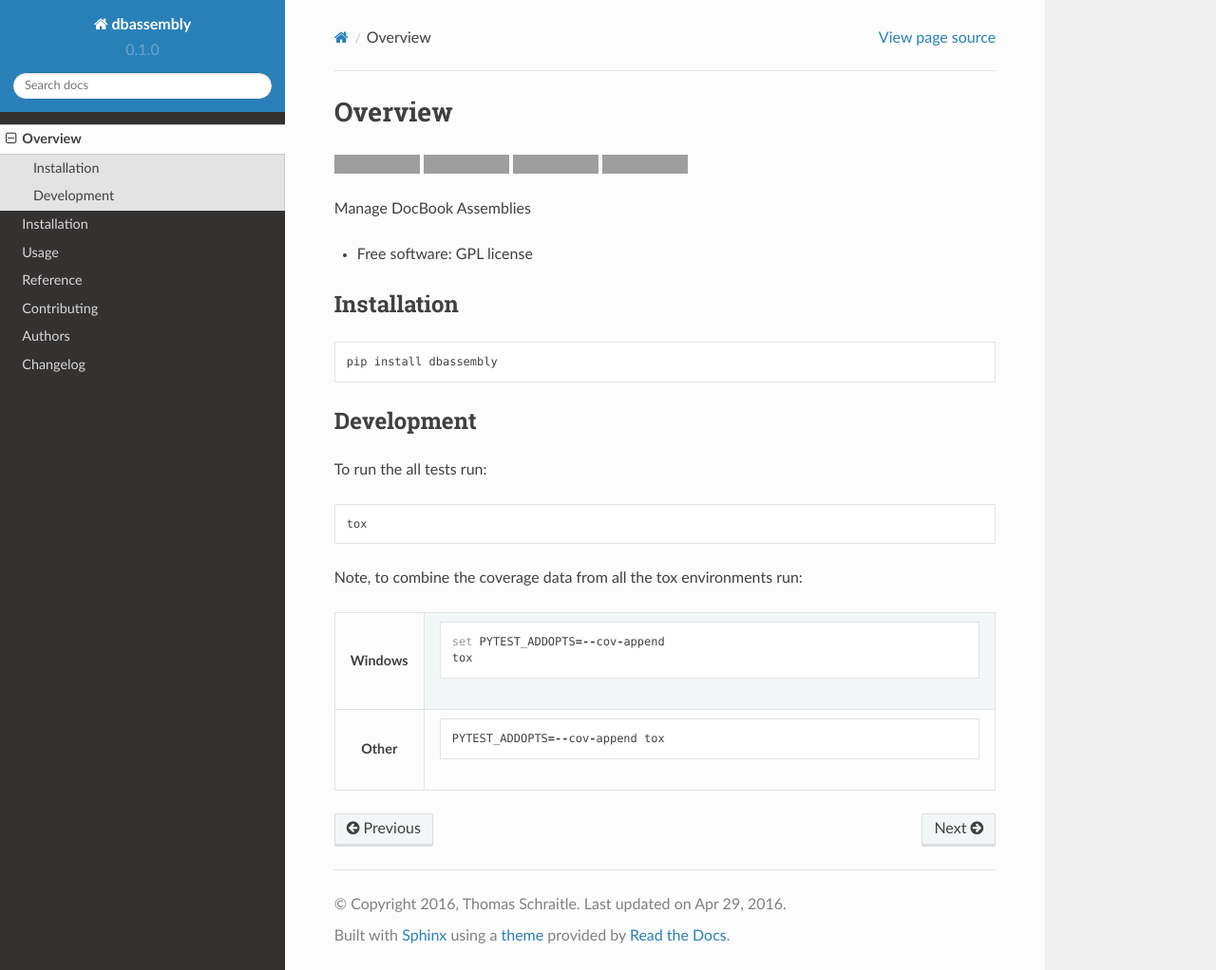
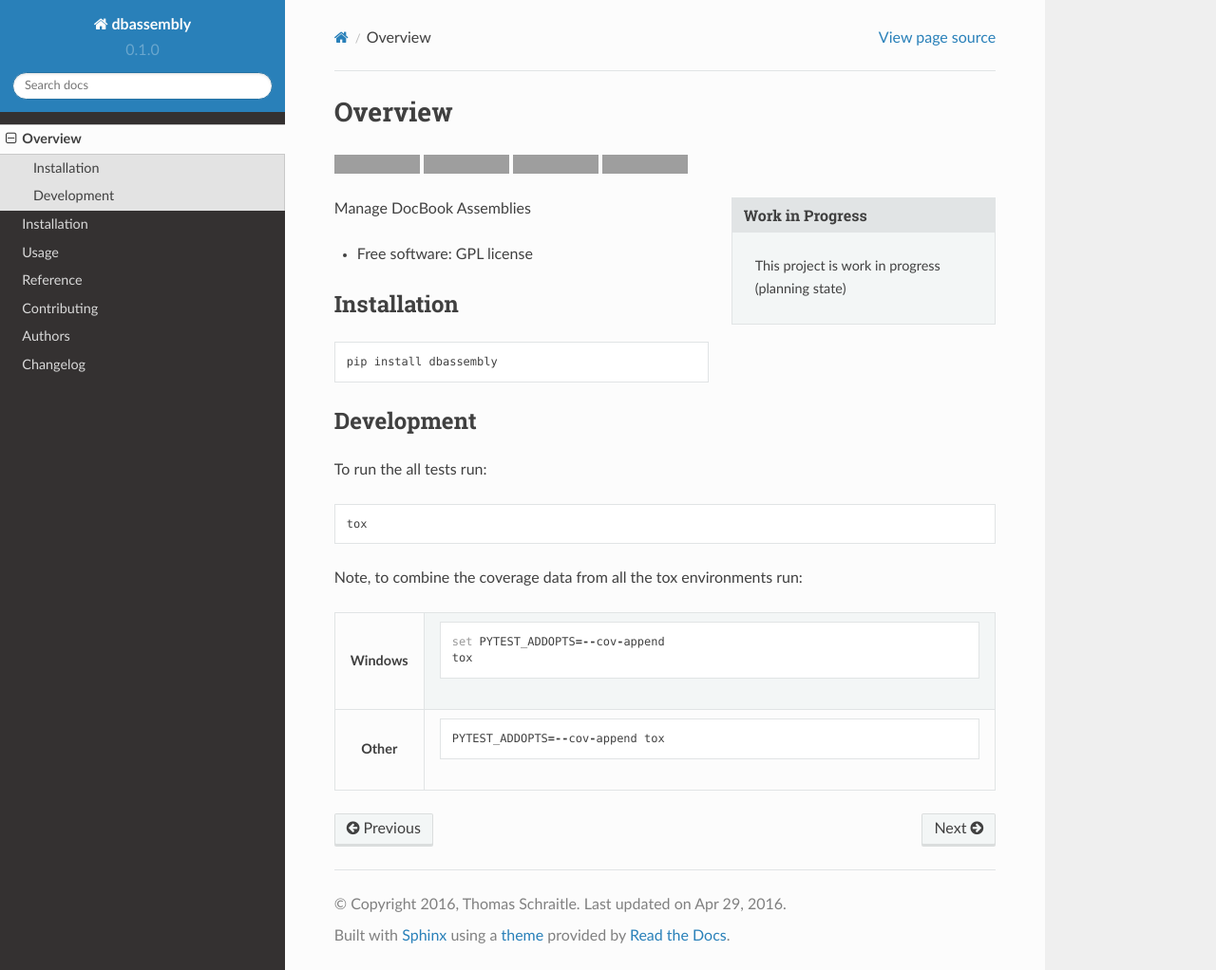
Before and after one commit to tomschr/dbassembly, a Sphinx documentation site: the page built from docs/readme.rst, in a window 1280 px wide and 1022 px high. Shown: the whole window at 95% size. Built offline with Sphinx 7.4.7 and the Read the Docs theme 2.0.0, drawn with Linux system fonts in a browser that asks for light colours; some of the changed lines change nothing that is shown; grey boxes are pictures that could not be loaded.

Commit message:
Fix broken links, add sidebar

```diff
--- a/README.rst
+++ b/README.rst
@@ -6,8 +6,11 @@ Overview
 
 |travis| |landscape| |codecov| |scrutinizer|
 
+.. sidebar:: Work in Progress
 
-.. |docs| image:: https://readthedocs.org/projects/dbassembly/badge/?style=flat
+    This project is work in progress (planning state)
+
+.. .. |docs| image:: https://readthedocs.org/projects/dbassembly/badge/?style=flat
     :target: https://readthedocs.org/projects/dbassembly
     :alt: Documentation Status
 
@@ -19,10 +22,6 @@ Overview
     :alt: Requirements Status
     :target: https://requires.io/github/tomschr/dbassembly/requirements/?branch=master
 
-.. |coveralls| image:: https://coveralls.io/repos/tomschr/dbassembly/badge.svg?branch=master&service=github
-    :alt: Coverage Status
-    :target: https://coveralls.io/r/tomschr/dbassembly
-
 .. |codecov| image:: https://codecov.io/github/tomschr/dbassembly/coverage.svg?branch=master
     :alt: Coverage Status
     :target: https://codecov.io/github/tomschr/dbassembly
@@ -30,26 +29,6 @@ Overview
 .. |landscape| image:: https://landscape.io/github/tomschr/dbassembly/master/landscape.svg?style=flat
     :target: https://landscape.io/github/tomschr/dbassembly/master
     :alt: Code Quality Status
-
-.. |version| image:: https://img.shields.io/pypi/v/dbassembly.svg?style=flat
-    :alt: PyPI Package latest release
-    :target: https://pypi.python.org/pypi/dbassembly
-
-.. |downloads| image:: https://img.shields.io/pypi/dm/dbassembly.svg?style=flat
-    :alt: PyPI Package monthly downloads
-    :target: https://pypi.python.org/pypi/dbassembly
-
-.. |wheel| image:: https://img.shields.io/pypi/wheel/dbassembly.svg?style=flat
-    :alt: PyPI Wheel
-    :target: https://pypi.python.org/pypi/dbassembly
-
-.. |supported-versions| image:: https://img.shields.io/pypi/pyversions/dbassembly.svg?style=flat
-    :alt: Supported versions
-    :target: https://pypi.python.org/pypi/dbassembly
-
-.. |supported-implementations| image:: https://img.shields.io/pypi/implementation/dbassembly.svg?style=flat
-    :alt: Supported implementations
-    :target: https://pypi.python.org/pypi/dbassembly
 
 .. |scrutinizer| image:: https://img.shields.io/scrutinizer/g/tomschr/dbassembly/master.svg?style=flat
     :alt: Scrutinizer Status
--- a/docs/index.rst
+++ b/docs/index.rst
@@ -1,6 +1,11 @@
 ========
 Contents
 ========
+
+.. sidebar:: Work in Progress
+
+    This project is work in progress (planning state).
+
 
 .. toctree::
    :maxdepth: 2
@@ -13,6 +18,8 @@ Contents
    authors
    changelog
 
+
+
 Indices and tables
 ==================
 
```
